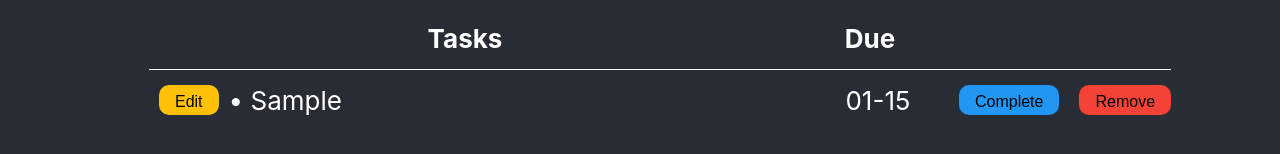
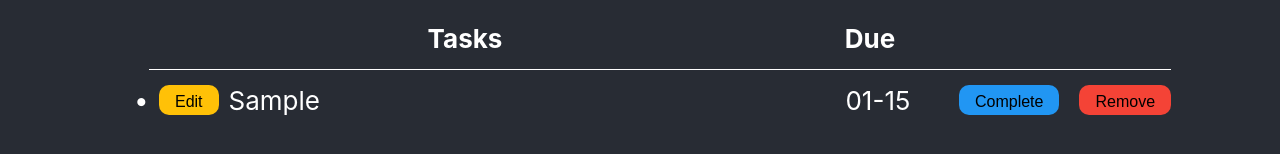
Before and after one commit to tarekchaalan/ToDo-List, a React (Create React App) app: page / in a window 1280 px wide. Both pictures are taken after typing "Sample", "2020-01-15" into the empty fields and a click on the button "Add". Shown: the part 228-382 px from the top of the page. Built offline with nearby package versions, Linux system fonts and the light colour scheme.

Commit message:
Bug Fixes - Embedded URL Functionality

```diff
--- a/src/App.css
+++ b/src/App.css
@@ -88,6 +88,21 @@ input::-webkit-input-placeholder {
   align-items: center;
   justify-content: space-between;
   padding: 15px 0; /* Some vertical padding for better spacing between tasks */
+  list-style-type: none; /* Remove default bullet point */
+  position: relative;
+}
+
+.task-item::before {
+  content: '•'; /* Custom bullet point */
+  position: absolute;
+  left: -15px; /* Adjust as needed */
+  top: 50%;
+  transform: translateY(-50%);
+}
+
+a {
+  color: white;
+  text-decoration: underline;
 }
 
 .task-content {
--- a/src/App.js
+++ b/src/App.js
@@ -33,10 +33,16 @@ function App() {
 
 const addTask = () => {
   if (inputValue) {
+    // Extracting the URL and the text after it
+    const matches = inputValue.match(/(https?:\/\/[^\s]+)\s+(.+)/);
+    const taskValue = matches ? matches[2] : inputValue;
+    const taskUrl = matches ? matches[1] : null;
+
     setTasks([
       ...tasks,
       {
-          value: inputValue,
+        value: taskValue,
+        url: taskUrl,
         editable: false,
         deadline: inputDate,
         id: Date.now(),
@@ -167,7 +173,20 @@ function App() {
                     </>
                   ) : (
                     <>
-                      <span>• {task.value}</span>
+                      {task.url ? (
+                        <span>
+                          <a
+                            href={task.url}
+                            target="_blank"
+                            rel="noopener noreferrer"
+                            className="task-link"
+                          >
+                            {task.value}
+                          </a>
+                        </span>
+                      ) : (
+                        <span>{task.value}</span>
+                      )}
                       <div className="flex-grow">
                         {formatDate(task.deadline) || "None"}
                       </div>
@@ -227,7 +246,17 @@ function App() {
             {deletedTasks.map((task, sortedIndex) => (
               <li key={sortedIndex} className="task-item">
                 <div className="task-content">
+                  {task.url ? (
+                    <a
+                      href={task.url}
+                      target="_blank"
+                      rel="noopener noreferrer"
+                    >
+                      • {task.value}
+                    </a>
+                  ) : (
                     <span>• {task.value}</span>
+                  )}
                 </div>
                 <div className="task-buttons">
                   <button
```
Lines whose indentation alone changed are shown as unchanged.
